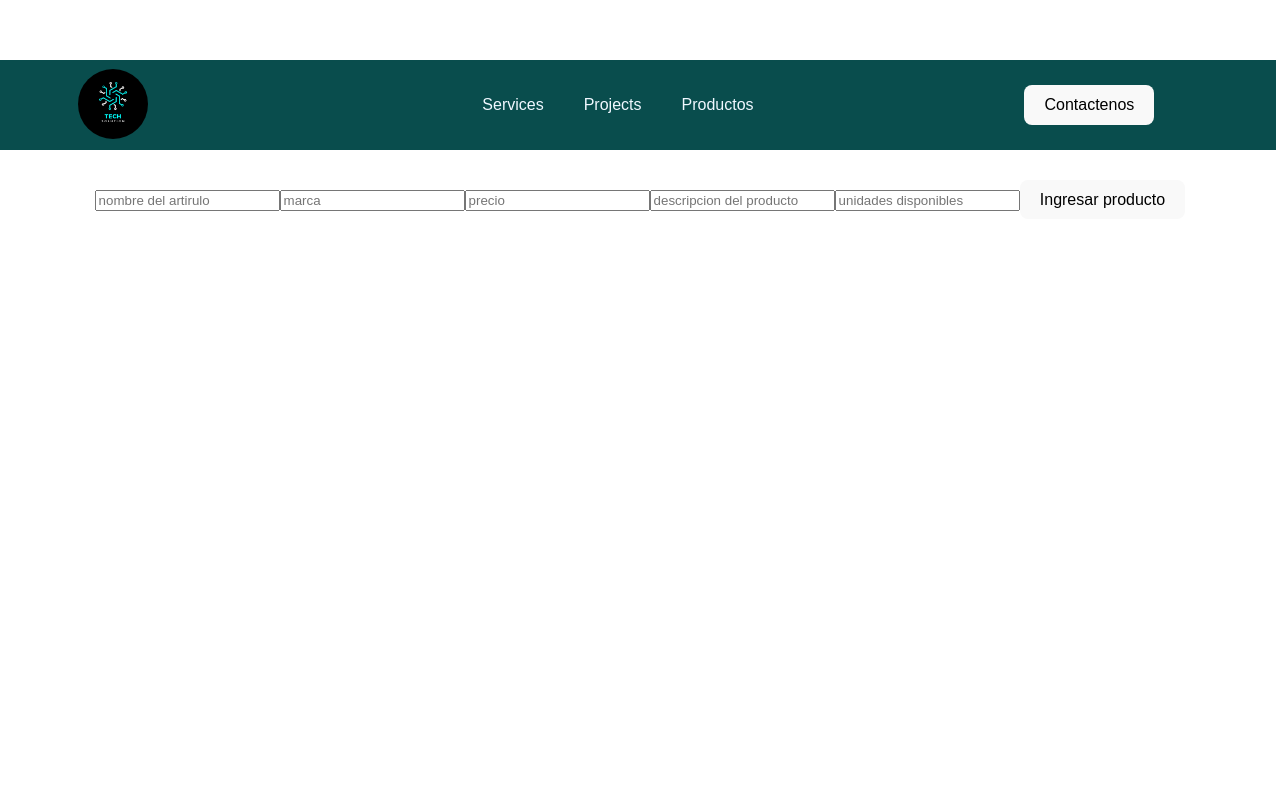
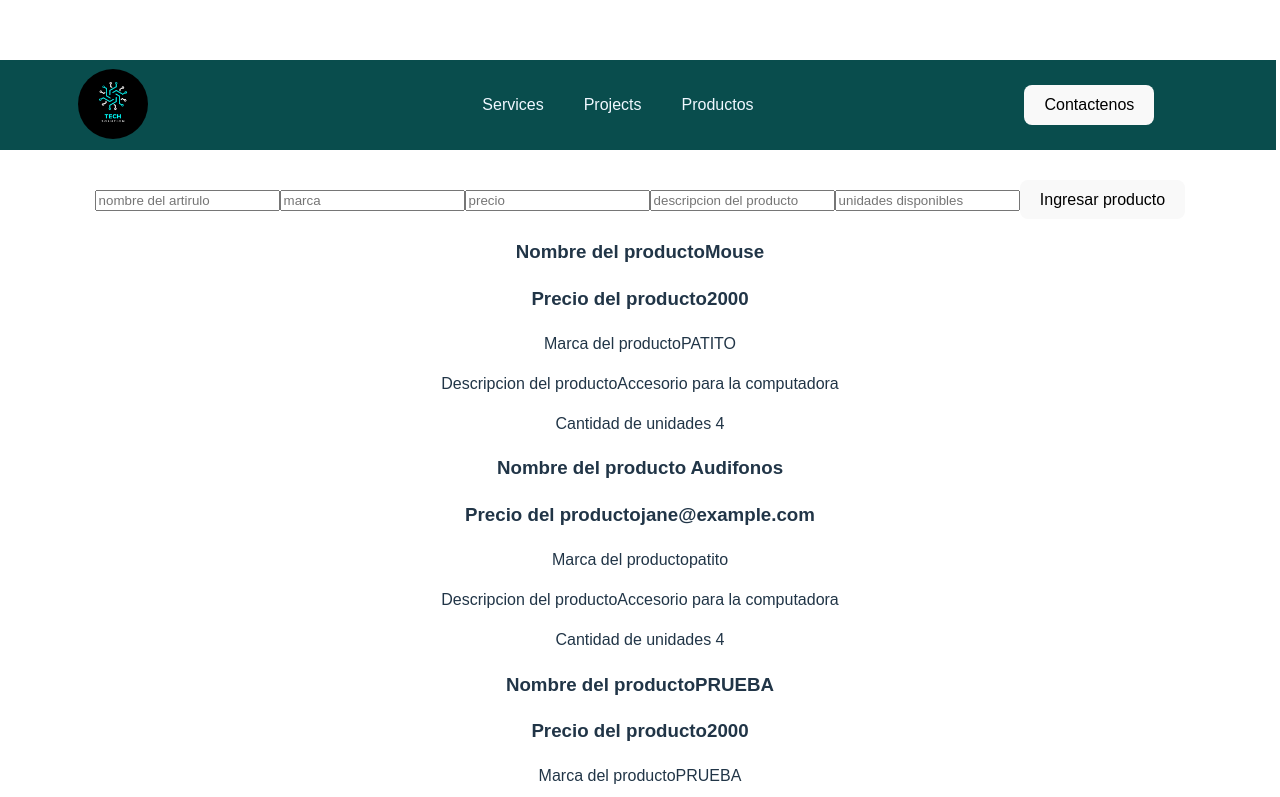
Before and after one commit to YOCELYN12/YR-Secure-Intelligence, a React (Vite) app: page /Catalogo in a window 1280 px wide. Shown: the top 797 px of the page. Built offline with nearby package versions, Linux system fonts and the light colour scheme; data requests are answered from the project's data file.

Commit message:
MostrarProductos

```diff
--- a/src/Componentes/Catalogo.jsx
+++ b/src/Componentes/Catalogo.jsx
@@ -1,8 +1,11 @@
 import React from 'react'
-import { useState } from 'react'
+import { useState, useEffect } from 'react'
 import { Post } from '../Fetch/Fetch'
 import { set } from 'react-hook-form'
 import { Delete } from '../Fetch/Fetch'
+import Productos from './Productos'
+import ListaProductos from './ListaProductos'
+import { Get } from '../Fetch/Fetch'
 
 const Catalogo = () => {
 
@@ -13,9 +16,10 @@ const Catalogo = () => {
   const [intUnidades, setIntUnidades] = useState("")
 
 
+  const [prod, setProd] = useState([])
 
 
-//Evento del boton para poder ingresar los datos a la API
+  //Evento del boton para poder ingresar los datos a la API
   const ingresarproducto = async (e) => {
     e.preventDefault()
     let datos = {
@@ -29,6 +33,14 @@ const Catalogo = () => {
     await Post(datos, "productos")
   }
 
+  useEffect(() => {
+    const mostrarProducto = async () => {
+      const data = await Get("productos")
+      setProd(data)
+    }
+    mostrarProducto()
+
+  }, [prod])
 
 
   return (
@@ -62,11 +74,16 @@ const Catalogo = () => {
         <input type="text" value={intMarca} onChange={(e) => setIntMarca(e.target.value)} placeholder='marca' />
         <input type="number" value={intPrecio} onChange={(e) => setIntePrecio(e.target.value)} placeholder='precio' />
         <input type="texto" value={intDescripcion} onChange={(e) => setIntDescripcion(e.target.value)} placeholder='descripcion del producto' />
-        <input type="number" value={intUnidades} onChange={(e) => setIntUnidades (e.target.value)} placeholder='unidades disponibles'/>
+        <input type="number" value={intUnidades} onChange={(e) => setIntUnidades(e.target.value)} placeholder='unidades disponibles' />
 
 
         <button onClick={ingresarproducto}>Ingresar producto</button>
+
+
       </div>
+
+
+      <ListaProductos productosAPI={prod} />
 
 
       <div className='container-footer'>
--- /dev/null
+++ b/src/Componentes/ListaProductos.jsx
@@ -0,0 +1,21 @@
+import React from 'react'
+import Productos from './Productos'
+
+const ListaProductos = ({ productosAPI }) => {
+    return (
+        <div>
+            {productosAPI.map((produc, index) => (
+                <Productos
+                    key={index}
+                    producto={produc.producto}
+                    precio={produc.precio}
+                    marca={produc.marca}
+                    descripcion={produc.descripcion}
+                    unidades={produc.unidades}
+                />
+            ))}
+        </div>
+    )
+}
+
+export default ListaProductos
--- a/src/Componentes/Productos.jsx
+++ b/src/Componentes/Productos.jsx
@@ -1,10 +1,19 @@
 import React from 'react'
+import Catalogo from './Catalogo'
 
-const Productos = () => {
-    const
+const Productos = ({producto,precio,marca,descripcion,unidades}) => {
+
 
   return (
     <div>
+
+      <h3>Nombre del producto{producto}</h3>
+      <h3>Precio del producto{precio}</h3>
+      <span>Marca del producto{marca}</span>
+      <p>Descripcion del producto{descripcion}</p>
+      <span>Cantidad de unidades {unidades}</span>
+
+
 
     </div>
   )
--- a/src/Server/db.json
+++ b/src/Server/db.json
@@ -11,6 +11,12 @@
       "name": "EFEFFE",
       "email": "FEEFEF",
       "password": "EFFEF"
+    },
+    {
+      "id": "7c4c",
+      "nombre": "EFEFFE",
+      "email": "FEEFEF",
+      "password": "EFFEF"
     }
   ],
   "productos": [
@@ -19,14 +25,16 @@
       "producto": "Mouse",
       "precio": "2000",
       "marca": "PATITO",
-      "descripcion": "Accesorio para la computadora"
+      "descripcion": "Accesorio para la computadora",
+      "unidades": "4"
     },
     {
       "id": "2",
       "producto": " Audifonos",
       "precio": "jane@example.com",
       "marca": "patito",
-      "descripcion": "Accesorio para la computadora"
+      "descripcion": "Accesorio para la computadora",
+      "unidades": "4"
     },
     {
       "id": "94e7",
@@ -36,18 +44,12 @@
       "descripcion": "NCMNCMNCCN"
     },
     {
-      "id": "3773",
-      "producto": "",
-      "precio": "",
-      "marca": "",
-      "descripcion": ""
-    },
-    {
-      "id": "2c40",
-      "producto": "",
-      "precio": "",
-      "marca": "",
-      "descripcion": ""
+      "id": "f92d",
+      "producto": "hhh",
+      "precio": "333",
+      "marca": "fff",
+      "descripcion": "vvvv",
+      "unidades": "33"
     }
   ]
 }
```
